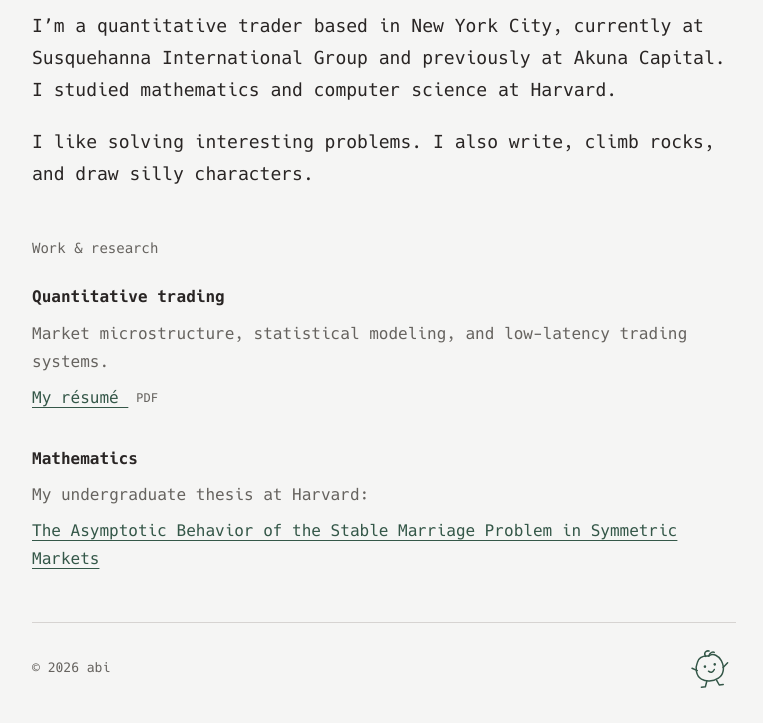
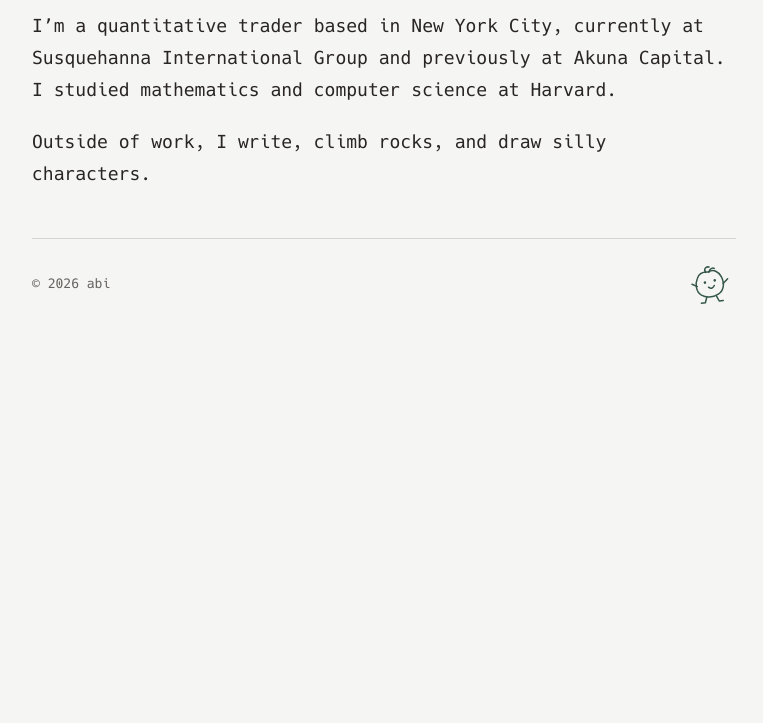
Before and after one commit to Saffr0n1/WebsiteV3, a plain HTML site: page index.html in a window 1280 px wide. Shown: the part 189-912 px from the top of the page, without its empty margins (256-1019 px from the left). After the commit the page ends 800 px from the top, so only its background shows below. Drawn offline with Linux system fonts and the light colour scheme.

Commit message:
Simplify homepage copy and publish updated resume

```diff
--- a/css/style.css
+++ b/css/style.css
@@ -83,7 +83,7 @@ a:focus-visible { outline: 2px solid var(--green); outline-offset: 5px; }
 .site-header nav a:hover { color: var(--green); text-decoration: underline; }
 
 main { margin-top: 3rem; }
-h1, h2, h3, p { margin: 0; }
+h1, p { margin: 0; }
 
 h1 {
   margin-bottom: 1.5rem;
@@ -94,43 +94,6 @@ h1 {
 }
 
 .intro p + p { margin-top: 1.25rem; }
-
-h2 {
-  margin-bottom: 1.5rem;
-  color: var(--muted);
-  font-size: .875rem;
-  font-weight: 400;
-  line-height: 1.5;
-}
-
-.work { margin-top: 3rem; }
-.work-entry + .work-entry { margin-top: 2rem; }
-
-h3 {
-  margin-bottom: .5rem;
-  font-size: 1rem;
-  font-weight: 700;
-}
-
-.work-entry p { color: var(--muted); font-size: 1rem; line-height: 1.75; }
-.text-link { display: inline-block; margin-top: .5rem; font-size: 1rem; }
-
-.file-label {
-  display: inline-block;
-  margin-left: .5rem;
-  color: var(--muted);
-  font-size: .75rem;
-  line-height: 1.5;
-  white-space: nowrap;
-  vertical-align: .04em;
-}
-
-.thesis-link {
-  display: inline-block;
-  margin-top: .5rem;
-  font-size: 1rem;
-  line-height: 1.75;
-}
 
 .site-footer {
   display: flex;
@@ -164,7 +127,7 @@ h3 {
   .site-header nav { gap: .5rem 1rem; }
   main { margin-top: 2.5rem; }
   h1 { font-size: 1.75rem; letter-spacing: -.025em; }
-  .work, .site-footer { margin-top: 2.5rem; }
+  .site-footer { margin-top: 2.5rem; }
 }
 
 @media (prefers-reduced-motion: reduce) {
--- a/index.html
+++ b/index.html
@@ -23,8 +23,8 @@
       <header class="site-header">
         <a class="wordmark" href="/" aria-label="Abi Panday, home">abi</a>
         <nav aria-label="Main">
-          <a href="/documents/resume.pdf" target="_blank" rel="noopener noreferrer">résumé</a>
-          <a href="https://www.thotbotglitched.com/blog/" target="_blank" rel="noopener noreferrer">thotbot</a>
+          <a href="/documents/resume.pdf?v=9a55a76e4b31" target="_blank" rel="noopener noreferrer">résumé</a>
+          <a href="https://www.thotbotglitched.com/blog/" target="_blank" rel="noopener noreferrer">writing</a>
           <a href="mailto:abi.panday@alumni.harvard.edu">email</a>
         </nav>
       </header>
@@ -34,21 +34,8 @@
           <p>I’m a quantitative trader based in New York City, currently at
             Susquehanna International Group and previously at Akuna Capital.
             I studied mathematics and computer science at Harvard.</p>
-          <p>I like solving interesting problems. I also write, climb rocks,
+          <p>Outside of work, I write, climb rocks,
             and draw silly characters.</p>
-        </section>
-        <section class="work" aria-labelledby="work-heading">
-          <h2 id="work-heading">Work &amp; research</h2>
-          <div class="work-entry">
-            <h3>Quantitative trading</h3>
-            <p>Market microstructure, statistical modeling, and low-latency trading systems.</p>
-            <a class="text-link" href="/documents/resume.pdf" target="_blank" rel="noopener noreferrer">My résumé <span class="file-label">PDF</span></a>
-          </div>
-          <div class="work-entry">
-            <h3>Mathematics</h3>
-            <p>My undergraduate thesis at Harvard:</p>
-            <a class="thesis-link" href="/documents/thesis.pdf" target="_blank" rel="noopener noreferrer">The Asymptotic Behavior of the Stable Marriage Problem in Symmetric Markets</a>
-          </div>
         </section>
       </main>
       <footer class="site-footer">
```
Also changed, not shown: 2 other files.
